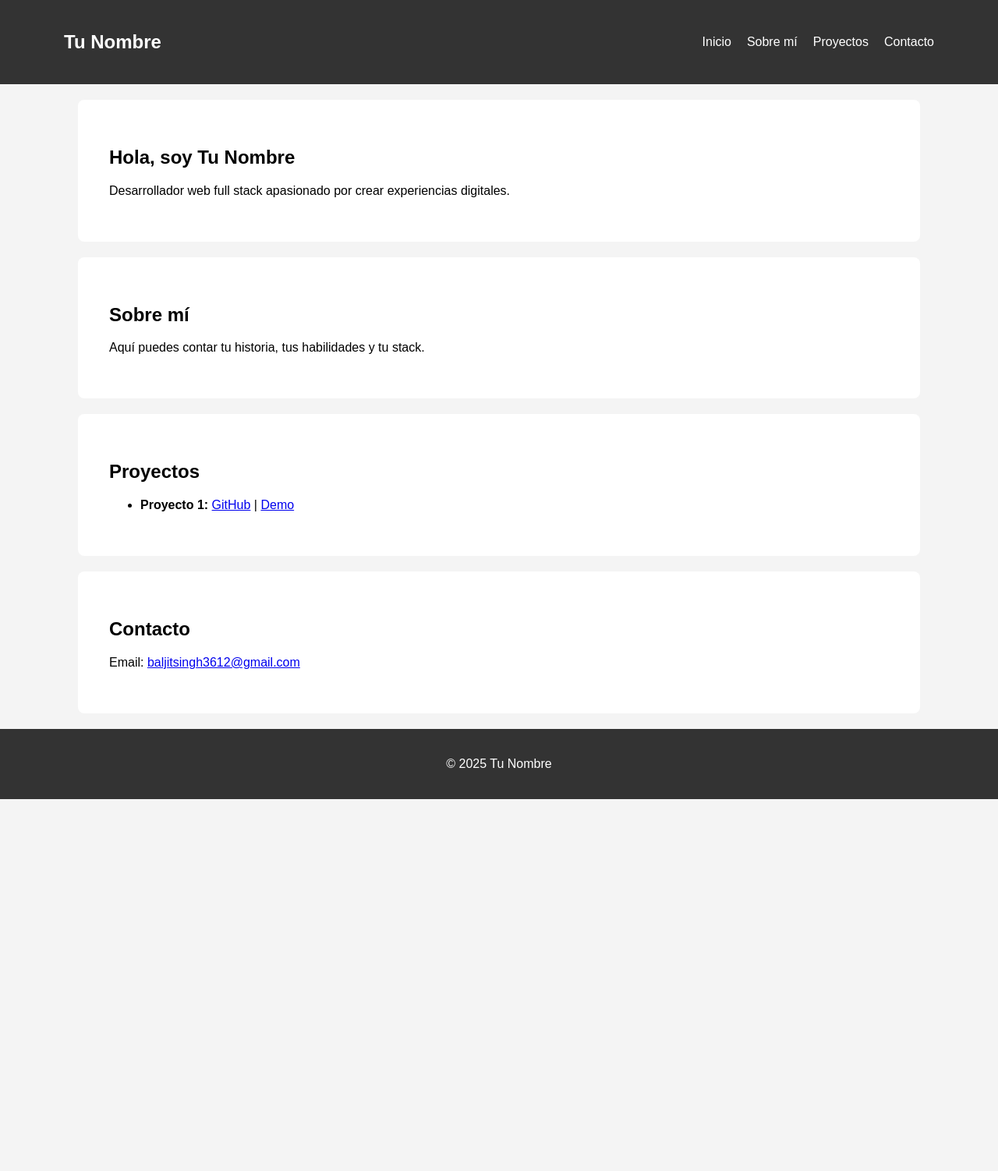
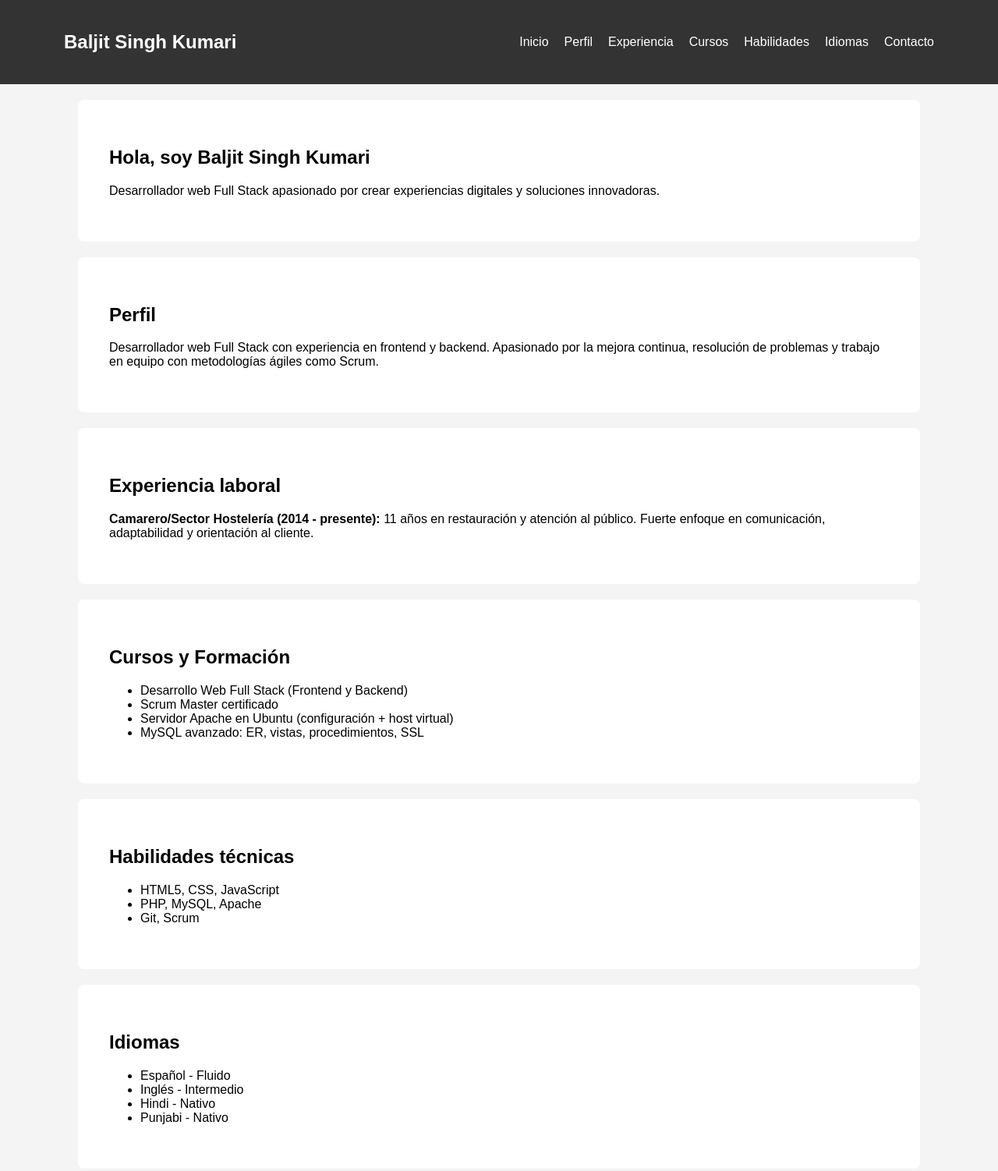
Before and after one commit to Sharp-star-spec/portafolio, a plain HTML site: page index.html in a window 1280 px wide. Shown: the top 1502 px of the page at 78% size. Before the commit the page ends 1025 px from the top, so only its background shows below. Drawn offline with Linux system fonts and the light colour scheme.

Commit message:
Agregada información del CV al portafolio

```diff
--- a/index.html
+++ b/index.html
@@ -1,46 +1,81 @@
 <!DOCTYPE html>
 <html lang="es">
 <head>
-        <meta charset="UTF-8"/>
-        <meta name="viewport" content="width=device-width, initial-scale=1.0"/>
-        <title>Mi Portafolio Web</title>
-        <link rel="stylesheet" href="style.css"/>
+    <meta charset="UTF-8" />
+    <meta name="viewport" content="width=device-width, initial-scale=1.0" />
+    <title>Baljit Singh Kumari | Portafolio Web</title>
+    <link rel="stylesheet" href="style.css" />
 </head>
 <body>
     <header>
     <nav>
-                <h1>Tu Nombre</h1>
+        <h1>Baljit Singh Kumari</h1>
         <ul>
         <li><a href="#inicio">Inicio</a></li>
-                    <li><a href="#sobremi">Sobre mí</a></li>
-                    <li><a href="#proyectos">Proyectos</a></li>
+        <li><a href="#perfil">Perfil</a></li>
+        <li><a href="#experiencia">Experiencia</a></li>
+        <li><a href="#cursos">Cursos</a></li>
+        <li><a href="#habilidades">Habilidades</a></li>
+        <li><a href="#idiomas">Idiomas</a></li>
         <li><a href="#contacto">Contacto</a></li>
         </ul>
     </nav>
     </header>
+
     <section id="inicio">
-            <h2>Hola, soy Tu Nombre</h2>
-            <p>Desarrollador web full stack apasionado por crear experiencias digitales.</p>
+    <h2>Hola, soy Baljit Singh Kumari</h2>
+    <p>Desarrollador web Full Stack apasionado por crear experiencias digitales y soluciones innovadoras.</p>
     </section>
 
-        <section id="sobremi">
-            <h2>Sobre mí</h2>
-            <p>Aquí puedes contar tu historia, tus habilidades y tu stack.</p>
+    <section id="perfil">
+    <h2>Perfil</h2>
+    <p>Desarrollador web Full Stack con experiencia en frontend y backend. Apasionado por la mejora continua, resolución de problemas y trabajo en equipo con metodologías ágiles como Scrum.</p>
     </section>
 
-        <section id="proyectos">
-            <h2>Proyectos</h2>
+    <section id="experiencia">
+    <h2>Experiencia laboral</h2>
+    <p><strong>Camarero/Sector Hostelería (2014 - presente):</strong> 11 años en restauración y atención al público. Fuerte enfoque en comunicación, adaptabilidad y orientación al cliente.</p>
+    </section>
+
+    <section id="cursos">
+    <h2>Cursos y Formación</h2>
     <ul>
-            <li><strong>Proyecto 1:</strong> <a href="#">GitHub</a> | <a href="#">Demo</a></li>
+        <li>Desarrollo Web Full Stack (Frontend y Backend)</li>
+        <li>Scrum Master certificado</li>
+        <li>Servidor Apache en Ubuntu (configuración + host virtual)</li>
+        <li>MySQL avanzado: ER, vistas, procedimientos, SSL</li>
     </ul>
     </section>
+
+    <section id="habilidades">
+    <h2>Habilidades técnicas</h2>
+    <ul>
+        <li>HTML5, CSS, JavaScript</li>
+        <li>PHP, MySQL, Apache</li>
+        <li>Git, Scrum</li>
+    </ul>
+    </section>
+
+    <section id="idiomas">
+    <h2>Idiomas</h2>
+    <ul>
+        <li>Español - Fluido</li>
+        <li>Inglés - Intermedio</li>
+        <li>Hindi - Nativo</li>
+        <li>Punjabi - Nativo</li>
+    </ul>
+    </section>
+
     <section id="contacto">
     <h2>Contacto</h2>
     <p>Email: <a href="mailto:baljitsingh3612@gmail.com">baljitsingh3612@gmail.com</a></p>
+    <p>Teléfono: +34 632 403 062</p>
+    <p>Ubicación: Torrevieja, España</p>
+    <p>GitHub: <a href="https://github.com/sharp-star-spec" target="_blank">sharp-star-spec</a></p>
     </section>
 
     <footer>
-            <p>© 2025 Tu Nombre</p>
+    <p>© 2025 Baljit Singh Kumari</p>
     </footer>
 </body>
 </html>
```
Lines whose indentation alone changed are shown as unchanged.
